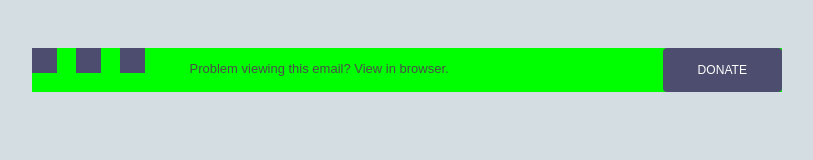
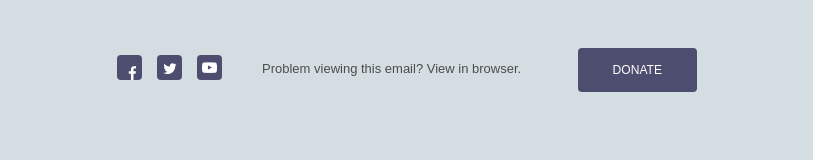
Before and after one commit to steveMQ/Garrison, a plain HTML site: page index.html in a window 1280 px wide. Shown: the whole page, without its empty margins (233-1046 px from the left). Drawn offline with Linux system fonts and the light colour scheme.

Commit message:
Header area completed

```diff
--- a/index.html
+++ b/index.html
@@ -10,11 +10,19 @@
     <div class="container">
 
       <div class="header">
-        <div class="icon"></div>
-        <div class="icon"></div>
-        <div class="icon"></div>
+        <a class="icon" href="">
+          <i class="fa fa-facebook"></i>
+        </a>
+        <a class="icon" href="">
+          <i class="fa fa-twitter"></i>
+        </a>
+        <a class="icon" href="">
+          <i class="fa fa-youtube-play"></i>
+        </a>
+
+
         <span>Problem viewing this email? View in browser.</span>
-        <button>Donate</button>
+        <button href="">Donate</button>
         <div class="clear"></div>
       </div>
 
--- a/style.css
+++ b/style.css
@@ -13,8 +13,8 @@ body {
 
 .container {
   margin: 0 auto;
-  width: 750px;
-  background-color: lime;
+  width: 580px;
+  /*background-color: lime;*/
 }
 
 .header {
@@ -26,14 +26,41 @@ body {
   width: 25px;
   background-color: #4d4e6f;
   margin-right: 15px;
-  display: inline-block;
+  margin-top: 7px;
+  display: block;
+  border-radius: 4px;
+  float: left;
 }
+
+.header > .icon > i {
+  color: #fff;
+  font-size: 15px;
+
+}
+
+.header > .icon > .fa-facebook{
+  margin-top: 11px;
+  margin-left: 11px;
+}
+
+.header > .icon > .fa-twitter {
+  margin-top:6px;
+  margin-left: 6px;
+}
+
+.header > .icon > .fa-youtube-play {
+  margin-top: 5px;
+  margin-left: 5px;
+}
+
 .header > span {
   font-family: Arial;
   font-size: 13px;
   color: #4c4c4c;
+  margin-top: 13px;
   margin-left: 25px;
   text-align: center;
+  float: left;
 }
 
 .header > button {
@@ -46,4 +73,6 @@ body {
   float: right;
   text-transform: uppercase;
   background-color: #4d4e6f;
+  outline: none;
+  cursor: pointer;
 }
```
